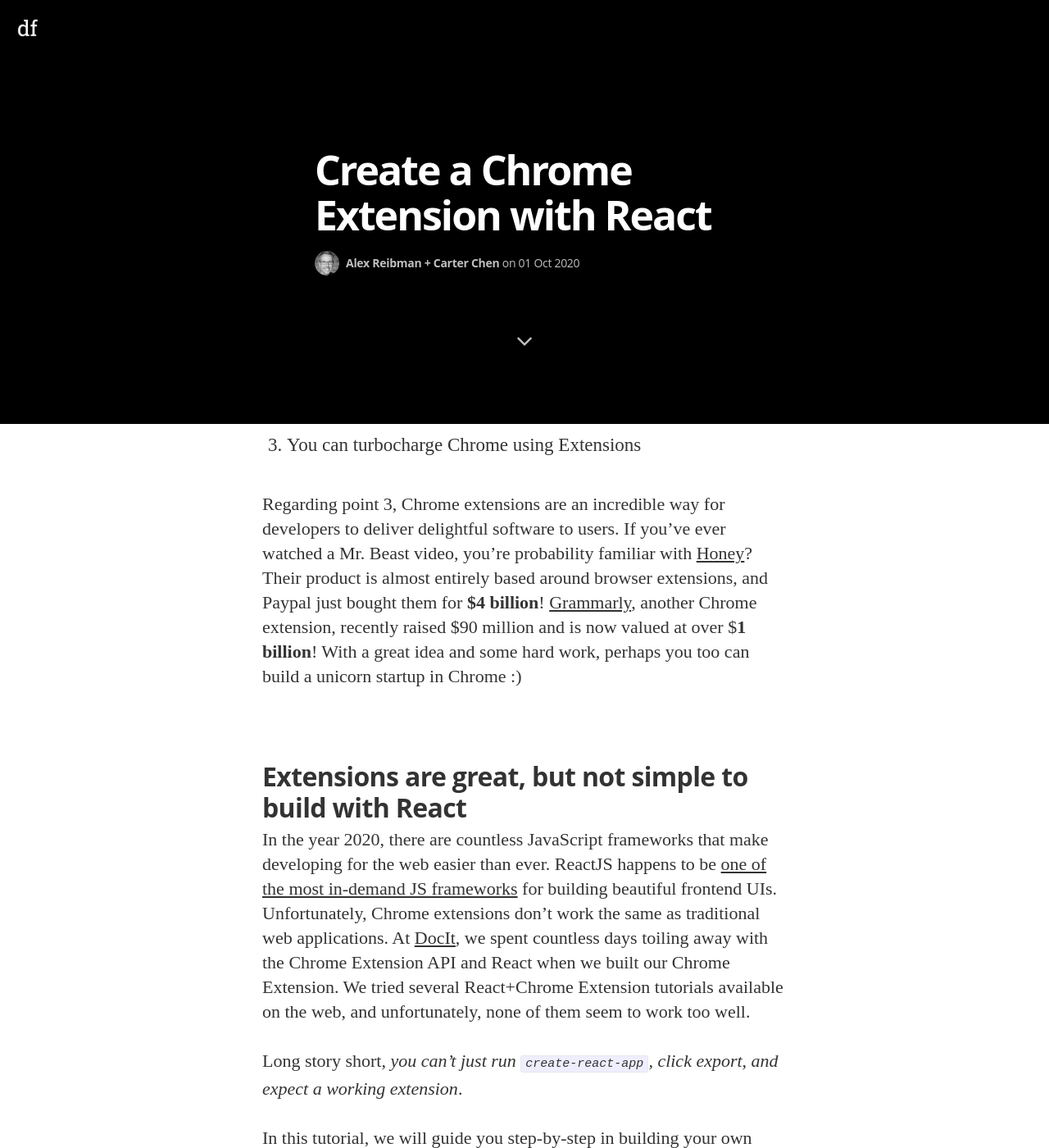
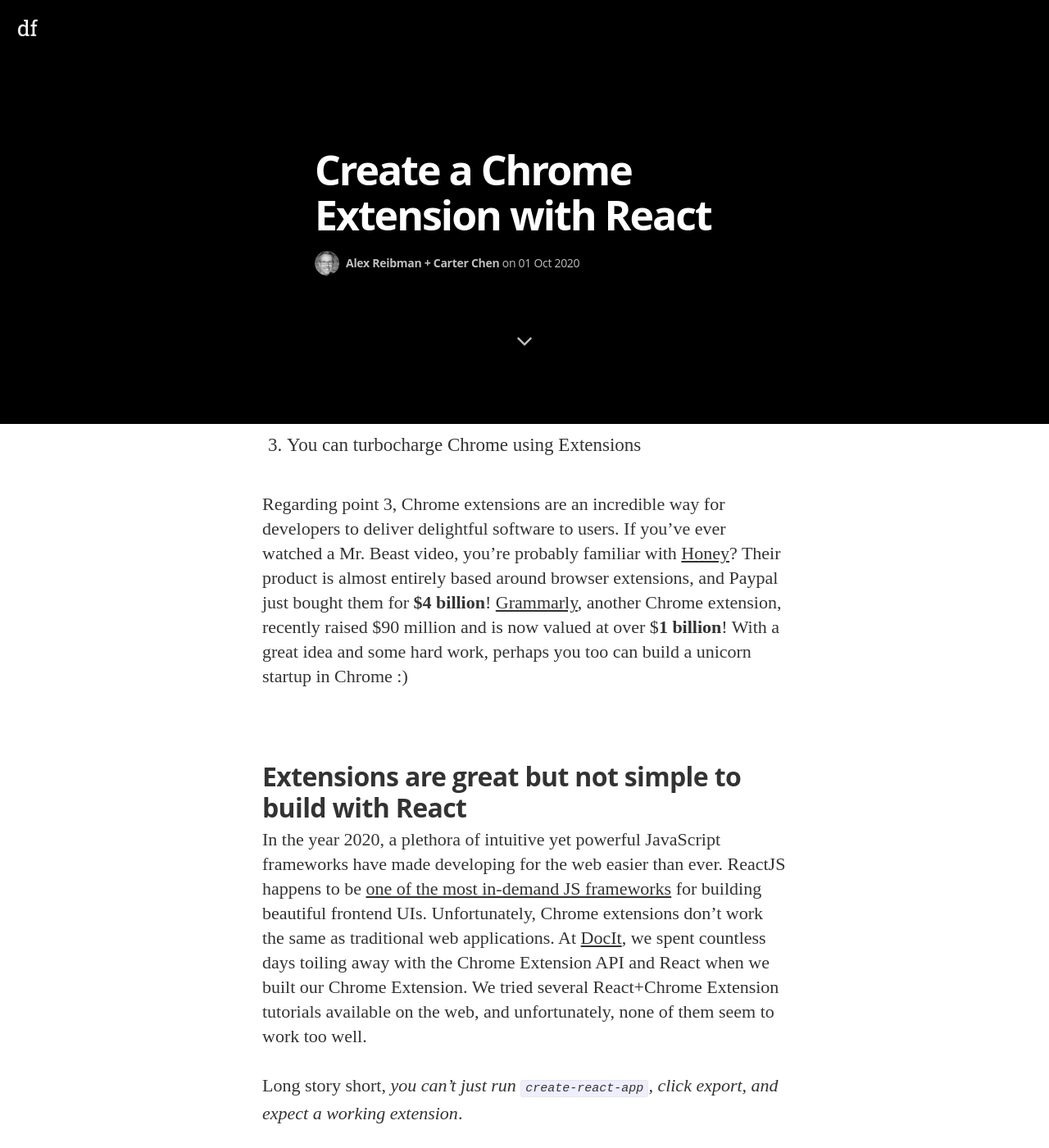
Before and after one commit to meerkat-citronella/meerkat-citronella.github.io, a Jekyll site: the page built from _posts/2020-10-26-welcome-to-jekyll.markdown, in a window 1280 px wide and 1400 px high, scrolled down 883 px. Shown: the whole window at 82% size. Built offline with Jekyll 4.4.1, drawn with Linux system fonts in a browser that asks for light colours; nearby versions of some CDN libraries; some web fonts are replaced; some of the changed text lies outside the part shown.

Commit message:
updated spelling grammar etc.

````diff
--- a/_posts/2020-10-26-welcome-to-jekyll.markdown
+++ b/_posts/2020-10-26-welcome-to-jekyll.markdown
@@ -11,25 +11,25 @@
 
 ## Browsers are the future
 
-Google Chrome is now the most popular web browser of all time, and user adoption of Chrome has accelerated over the past several years. Chrome has over 2 billion active users, and it owns 65% of market share with claims from Google of over 2 billion active Chrome browsers in 2016. Chrome is wonderful for a handful of reasons:
+Google Chrome is now the most popular web browser of all time, and user adoption of Chrome has accelerated over the past several years. Chrome has over 2 billion active users, and it owns 65% of the web browser market share. In 2016, there were over 2 billion active Chrome users. Chrome is wonderful for a handful of reasons:
 
 1. It looks and runs the same on most computers
 2. It's easy to install
 3. You can turbocharge Chrome using Extensions
 
-Regarding point 3, Chrome extensions are an incredible way for developers to deliver delightful software to users. If you've ever watched a Mr. Beast video, you're probability familiar with [Honey](https://www.youtube.com/watch?v=aNv1qZ54YzQ)? Their product is almost entirely based around browser extensions, and Paypal just bought them for **\$4 billion**! [Grammarly](https://www.grammarly.com), another Chrome extension, recently raised \$90 million and is now valued at over \$**1 billion**! With a great idea and some hard work, perhaps you too can build a unicorn startup in Chrome :)
+Regarding point 3, Chrome extensions are an incredible way for developers to deliver delightful software to users. If you've ever watched a Mr. Beast video, you're probably familiar with [Honey](https://www.youtube.com/watch?v=aNv1qZ54YzQ)? Their product is almost entirely based around browser extensions, and Paypal just bought them for **\$4 billion**! [Grammarly](https://www.grammarly.com), another Chrome extension, recently raised \$90 million and is now valued at over \$**1 billion**! With a great idea and some hard work, perhaps you too can build a unicorn startup in Chrome :)
 
-## Extensions are great, but not simple to build with React
+## Extensions are great but not simple to build with React
 
-In the year 2020, there are countless JavaScript frameworks that make developing for the web easier than ever. ReactJS happens to be [one of the most in-demand JS frameworks](https://twitter.com/AlexReibman/status/1203047332515926017/photo/1) for building beautiful frontend UIs. Unfortunately, Chrome extensions don't work the same as traditional web applications. At [DocIt](https://chrome.google.com/webstore/detail/docit/fmceajdookgglbnmeonlcedeoajmchpn?hl=en-US), we spent countless days toiling away with the Chrome Extension API and React when we built our Chrome Extension. We tried several React+Chrome Extension tutorials available on the web, and unfortunately, none of them seem to work too well.
+In the year 2020, a plethora of intuitive yet powerful JavaScript frameworks have made developing for the web easier than ever. ReactJS happens to be [one of the most in-demand JS frameworks](https://twitter.com/AlexReibman/status/1203047332515926017/photo/1) for building beautiful frontend UIs. Unfortunately, Chrome extensions don't work the same as traditional web applications. At [DocIt](https://chrome.google.com/webstore/detail/docit/fmceajdookgglbnmeonlcedeoajmchpn?hl=en-US), we spent countless days toiling away with the Chrome Extension API and React when we built our Chrome Extension. We tried several React+Chrome Extension tutorials available on the web, and unfortunately, none of them seem to work too well.
 
 Long story short, _you can't just run `create-react-app`, click export, and expect a working extension_.
 
-In this tutorial, we will guide you step-by-step in building your own React-based Chrome Extension. Along the way, we will build a sticky note extension that lets users write, save, and pin notes to any webpage. [You can access the code for this extension here](https://github.com/meerkat-citronella/react-chrome-sticky-note-extension). Most of our code will be written in React, but we will also use a fair amount of vanilla JavaScript.
+In this tutorial, we will guide you step-by-step in building our own React-based Chrome Extension. Along the way, we will build a sticky note extension that lets users write, save, and pin notes to any webpage. [You can access the code for this extension here](https://github.com/meerkat-citronella/react-chrome-sticky-note-extension). Most of our code will be written in React, but we will also use a fair amount of vanilla JavaScript.
 
 ### Skill level
 
-Everyone! Beginners as well as seasoned experts will learn
+This tutorial is written for developers familiar with React and the JavaScript ecosystem, but beginners should be able to along.
 
 ### Prerequisites
 
@@ -158,9 +158,9 @@
 }
 ```
 
-Few things to note about this `useEffect` function. Note that we are removing the listener on `useEffect` return. You can read more about cleaning up effects here. You should always remove your listeners in React, as subsequent renders will keep adding listeners unless they are removed. Note that we are using a named function for the listener callback, another necessity if we want to remove the listener (needs a reference a named function). Lastly, note the empty dependency array `[]` as the second and final argument of the `useEffect` callback function: this is intentional, as we only need to set the listener once, on the first render. You can read more about dependency arrays in regards to `useEffect` here.
+Few things to note about this `useEffect` function. Note that we are removing the listener on `useEffect` return. You can read more about cleaning up effects [here](https://reactjs.org/docs/hooks-intro.html). You should always remove your listeners in React, as subsequent renders will keep adding listeners unless they are removed. Lastly, note the empty dependency array `[]` as the second and final argument of the `useEffect` callback function: this is intentional, as we only need to set the listener once, on the first render. You can read more about dependency arrays in regards to `useEffect` [here](https://medium.com/better-programming/understanding-the-useeffect-dependency-array-2913da504c44).
 
-For the `setNotes` function call, we are making use of JavaScript's wonderfully expressive object literal notation, and using the splat operator `...` to set our `notes` variable. You can read more about object destructuring and the splat operator here. `e.pageX, e.pageY` are the pixel coordinates of the click on the page.
+For the `setNotes` function call, we are making use of JavaScript's wonderfully expressive object literal notation, and using the splat operator `...` to set our `notes` variable. You can read more about object destructuring and the splat operator [here](https://developer.mozilla.org/en-US/docs/Web/JavaScript/Reference/Operators/Spread_syntax). `e.pageX, e.pageY` are the pixel coordinates of the click on the page.
 
 Remember the props we set up to be passed to our `Container` styled component above? Let's bring that into play. Let's set up our `return` statement:
 
@@ -194,7 +194,7 @@
 
 ![basic sticky note functionality](/assets/article_images/2020-10-26-welcome-to-jekyll/basic-note.gif)
 
-Although we are able to enter text into the `textarea`, it is not being saved at all. To do this, we need to turn the `textarea` into a controlled component. You can read more about React controlled components here. This is standard practice for React forms. We will save the note text from `textarea` alongside the coordinate data in the `notes` variable.
+Although we are able to enter text into the `textarea`, it is not being saved at all. To do this, we need to turn the `textarea` into a controlled component. You can read more about React controlled components [here](https://reactjs.org/docs/forms.html). This is standard practice for React forms. We will save the note text from `textarea` alongside the coordinate data in the `notes` variable.
 
 In `StickyNotes.js`, update the component return statement to:
 
@@ -356,7 +356,10 @@
             <Header>
               <StyledButton onClick={handleDelete}>X</StyledButton>
             </Header>
-            <StyledTextArea onChange={handleChange} />
+            <StyledTextArea
+              onChange={handleChange}
+              note={note.note ? note.note : ""}
+            />
           </Container>
         );
       })}
@@ -710,15 +713,14 @@
 
 There are a few solutions here. The first is to try to override the webpage's styling by using css techniques that take a higher precedence when the browser is computing styling, such as using `!important` or inline styling. These are inelegant solutions, both because they could potentially cause the inverse problem (our extension overriding the page styles and borking them up) and because they are heavy-handed and limited in the styling issues they can address (no more `styled-components`, for example). The second is to render these notes in an `<iframe>` element. Nothing inherently wrong with this, but it ends up being very complicated and not worth the time. The third method, and the one that we will be using, is to render these `StickyNotes` components inside of a shadow DOM instance.
 
-You can think of the shadow DOM as a "DOM within a DOM." Each shadow DOM is cut off from styling rules dictated from outside the shadow DOM, and hence makes it the perfect vehicle for making sure our styles don't conflict with those of the host webpage. You can read more about shadom DOMs here.
+You can think of the shadow DOM as a "DOM within a DOM." Each shadow DOM is cut off from styling rules dictated from outside the shadow DOM, and hence makes it the perfect vehicle for making sure our styles don't conflict with those of the host webpage. You can read more about [shadom DOMs here.](https://developer.mozilla.org/en-US/docs/Web/Web_Components/Using_shadow_DOM)
 
-To implement the shadow DOM in our app, we are going to use the module `react-shadow`. Read more about it in the repo here. Go ahead and add the package to your project via `npm i react-shadow` or `yarn add react-shadow`.
+To implement the shadow DOM in our app, we are going to use the module `react-shadow`. Read more about it in the [repo here](https://www.npmjs.com/package/react-shadow). Go ahead and add the package to your project via `npm i react-shadow` or `yarn add react-shadow`.
 
 Let's make a new file called `ShadowRoot.js` in our `src` folder. Add the code below:
 
-ShadowRoot.js:
-
 ```jsx
+// ShadowRoot.js
 import React, { useState } from "react";
 import root from "react-shadow";
 import { StyleSheetManager } from "styled-components";
````
Also changed, not shown: other parts of _posts/2020-10-26-welcome-to-jekyll.markdown (+1 -1 lines).
